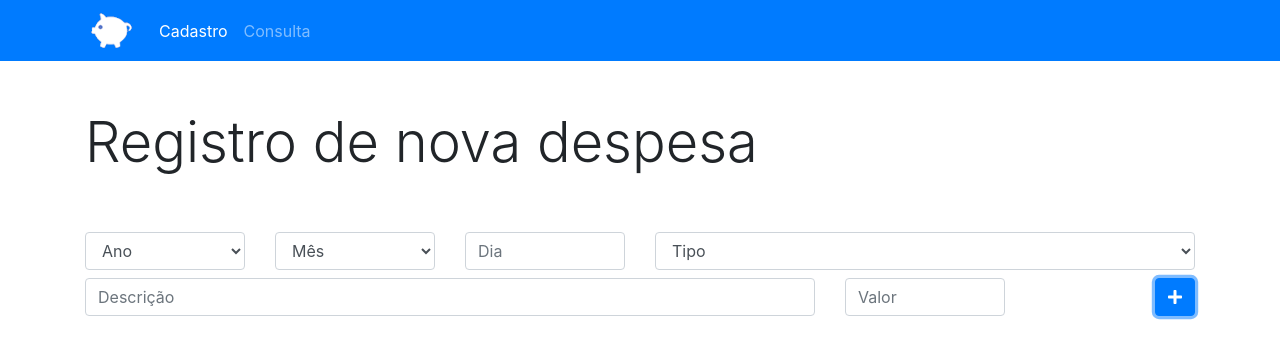
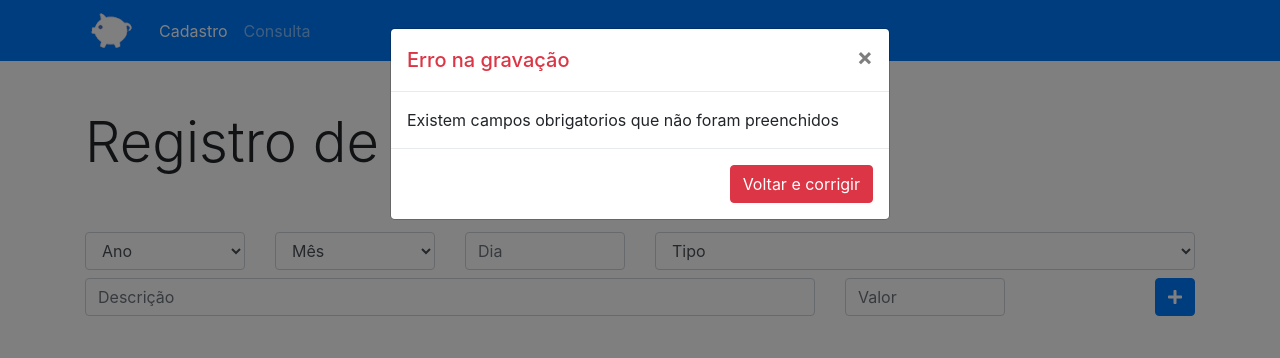
Before and after one commit to RenatoLPSjr/App-or-amento-pessoal, a plain HTML site: page index.html in a window 1280 px wide. Both pictures are taken after a click on the button 1175 px from the left and 297 px from the top of the page. Drawn offline with nearby package versions, Linux system fonts and the light colour scheme.

Commit message:
Validando Dados

```diff
--- a/app.js
+++ b/app.js
@@ -7,11 +7,37 @@ class Despesa {
         this.descricao = descricao
         this.valor = valor
     }
+
+    validarDados() {
+        for(let i in this) {
+            if(this[i] == undefined || this[i]== '' || this[i] == null) {
+                return false
+            }
+        } return true
+    }
 }
 
 class Bd {
+
+    constructor() {
+        let id = localStorage.getItem('id')
+
+        if(id === null) {
+            localStorage.setItem('id', 0)
+        }
+    }
+
+    getProximoId() {
+        let proximoId = localStorage.getItem('id')
+        return parseInt(proximoId) +1
+    }
+
     gravar(d) {
-        localStorage.setItem('despesa', JSON.stringify(d))
+        let id = this.getProximoId()
+
+        localStorage.setItem(id, JSON.stringify(d))
+
+        localStorage.setItem('id', id)
     }
 }
 
@@ -35,5 +61,10 @@ function cadastrarDespesas() {
         valor.value
     )
 
-    bd.gravar(despesa)
+    if(despesa.validarDados()) {
+        $('#sucessoGravacao').modal('show')
+    } else {
+        $('#erroGravacao').modal('show')
+    }
+   bd.gravar(despesa)
 }
--- a/index.html
+++ b/index.html
@@ -111,6 +111,49 @@
         </div>
       </div>
     </div>
+
+
+
+    <!-- Modal -->
+    <div class="modal fade" id="erroGravacao" tabindex="-1" role="dialog" aria-labelledby="exampleModalLabel" aria-hidden="true">
+      <div class="modal-dialog" role="document">
+        <div class="modal-content">
+          <div class="modal-header text-danger">
+            <h5 class="modal-title" id="exampleModalLabel">Erro na gravação</h5>
+            <button type="button" class="close" data-dismiss="modal" aria-label="Close">
+              <span aria-hidden="true">&times;</span>
+            </button>
+          </div>
+          <div class="modal-body" id="modal_conteudo">
+            Existem campos obrigatorios que não foram preenchidos
+          </div>
+          <div class="modal-footer">
+            <button type="button" class="btn btn-danger" data-dismiss="modal">Voltar e corrigir</button>
+          </div>
+        </div>
+      </div>
+    </div>
+
+    <!-- Modal -->
+    <div class="modal fade" id="sucessoGravacao" tabindex="-1" role="dialog" aria-labelledby="exampleModalLabel" aria-hidden="true">
+      <div class="modal-dialog" role="document">
+        <div class="modal-content">
+          <div class="modal-header text-success">
+            <h5 class="modal-title" id="exampleModalLabel">Registro inserido com sucesso</h5>
+            <button type="button" class="close" data-dismiss="modal" aria-label="Close">
+              <span aria-hidden="true">&times;</span>
+            </button>
+          </div>
+          <div class="modal-body" id="modal_conteudo">
+            Despesa foi cadastrada com sucesso!
+          </div>
+          <div class="modal-footer">
+            <button type="button" class="btn btn-success" data-dismiss="modal">Voltar</button>
+          </div>
+        </div>
+      </div>
+    </div>
+
   </body>
 
 </html>
```
